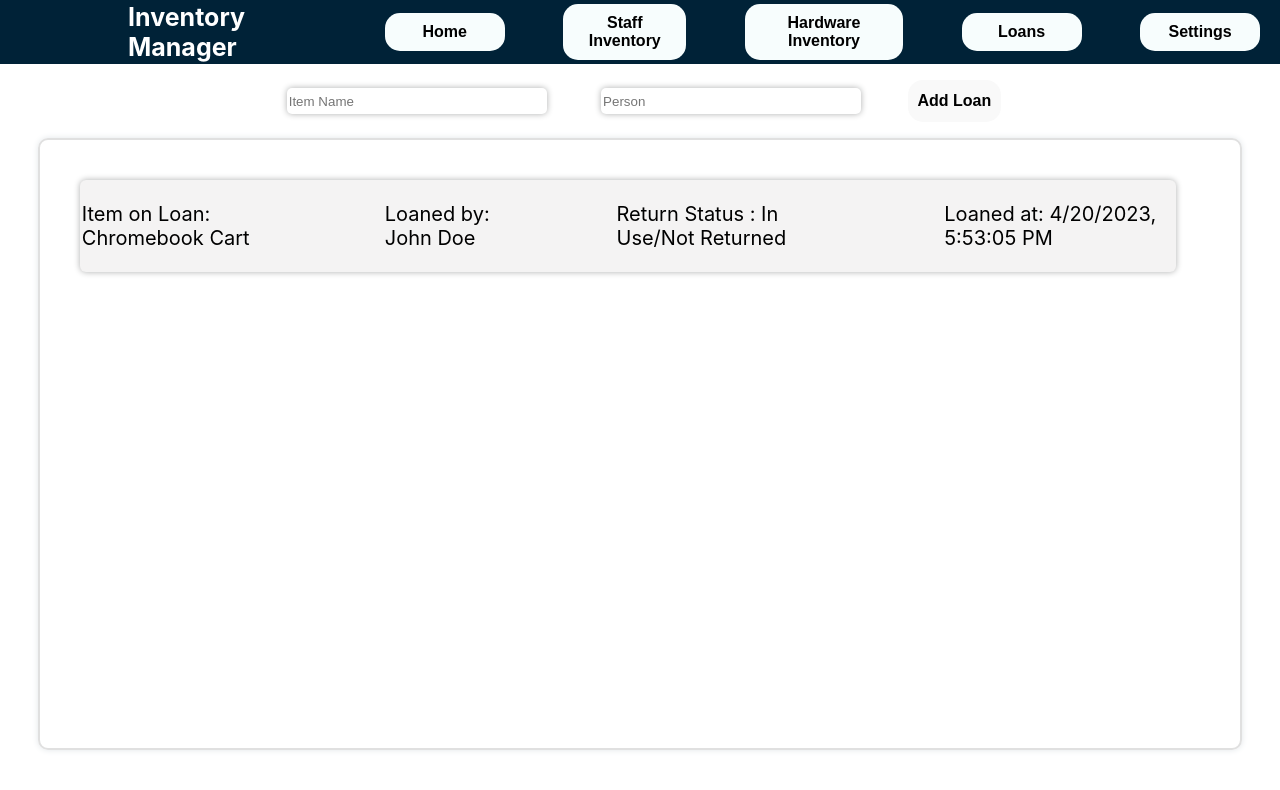
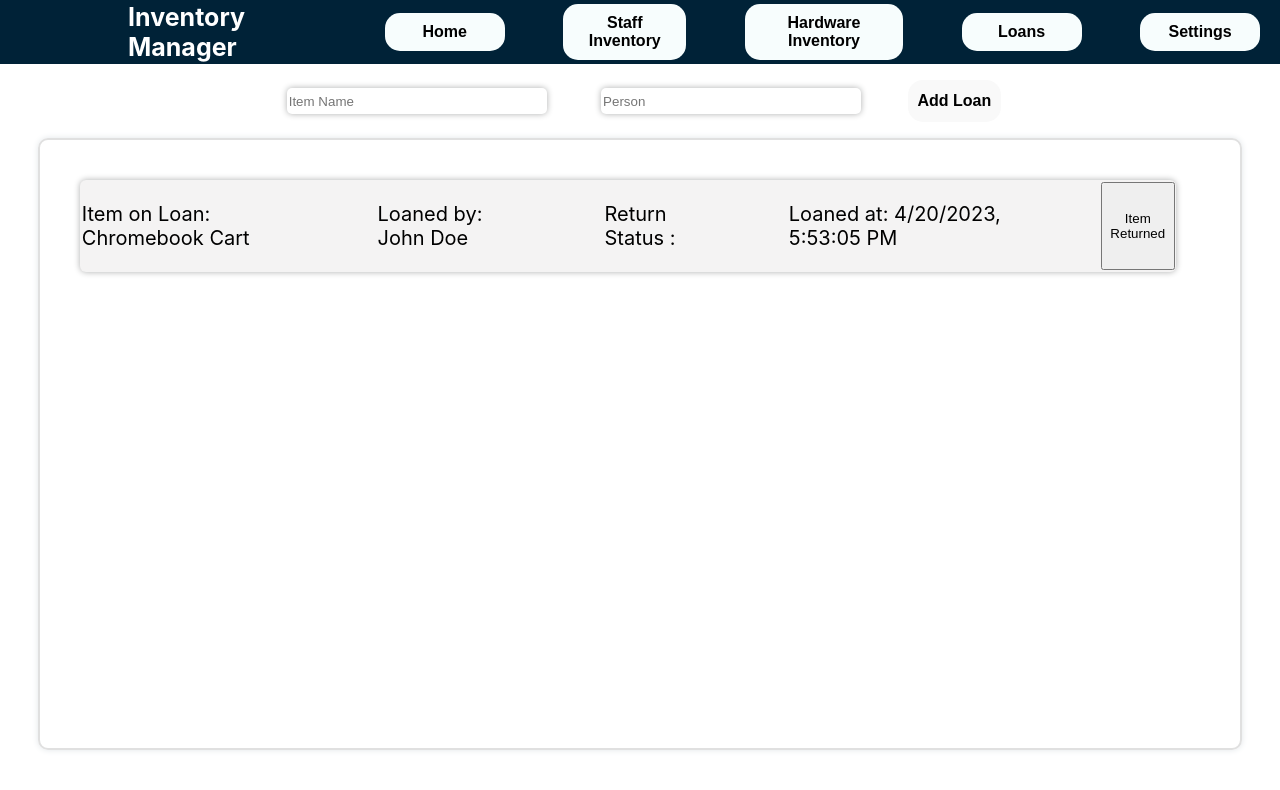
Before and after one commit to john-langlois/inventory-tracker, a React (Create React App) app in the folder client/: page /loans in a window 1280 px wide. Shown: the top 790 px of the page. Built offline with nearby package versions, Linux system fonts and the light colour scheme.

Commit message:
Return status updates on loans

```diff
--- a/client/src/components/Pages/Loans/DisplayLoans.js
+++ b/client/src/components/Pages/Loans/DisplayLoans.js
@@ -1,7 +1,7 @@
 import React from 'react'
 import './Loans.css'
 
-const DisplayLoans = ({Item, Person, Status, Date}) => {
+const DisplayLoans = ({Item, Person, Status, Date, returned}) => {
   return (
     <div className='track_row'>
         <div className='header'>
@@ -9,6 +9,7 @@ const DisplayLoans = ({Item, Person, Status, Date}) => {
             <p> Loaned by: {Person}</p>
             <p> Return Status : {Status}</p>
             <p> Loaned at: {Date}</p>
+            <button onClick = {returned}>Item Returned</button>
         </div>
     </div>
   )
--- a/client/src/components/Pages/Loans/Loans.js
+++ b/client/src/components/Pages/Loans/Loans.js
@@ -3,26 +3,45 @@ import Navbar from '../../Navbar/Navbar';
 import DisplayLoans from './DisplayLoans'
 
 const Loans = () => {
-    const [item, setItem] = useState();
-    const [person, setPerson] = useState();
-    const loans = [];
-    const loanObj = {}
+    const [item, setItem] = useState('');
+    const [person, setPerson] = useState('');
+    const [returned, setReturned] = useState(false);
+    const [status, setStatus] = useState('');
+    const date = new Date().toLocaleString();
 
-    const handleSubmit = () => {
+    const addLoan = () =>{
+        fetch('http://localhost:5000/loans', {
+            method: 'POST',
+            headers: {"Content-Type": "application/json"},
+            body: JSON.stringify({item, person, status, date})
+    })
+};
 
-        loanObj.item = item;
-        loanObj.person = person;
-        loanObj.status = "In Use/Not Returned"
-        loanObj.date = Date.toLocaleDateString(Date.now());
-        loans.push(loanObj);
-        console.log(loanObj)
+    //function that is called when loan is added
+    const handleSubmit = (e) => {
+        e.preventDefault();
+        setStatusMessage();
+        //addLoan();
     }
 
+    //sets item name
     const setItemName = (e) => {
         setItem(e.target.value)
     }
+    //sets person name
     const setPersonName = (e) => {
         setPerson(e.target.value)
+    }
+
+    //sets status of loan message
+    const setStatusMessage = () => {
+        setReturned(!returned);
+        if(!returned){
+            setStatus('In Use/Not Returned');
+        }
+        else{
+            setStatus('Returned');
+        }
     }
   return (
     <div>
@@ -31,7 +50,7 @@ const Loans = () => {
             {/* Might add functionality to search loans after
             <input className = "search_button" placeholder = "Search by Item or Person..."/>
             */}
-            <input value = {item} onChange= {setItemName} className = "search_button"placeholder = "Item Name" />
+            <input value = {item} onChange= {setItemName} className = "search_button" placeholder = "Item Name" />
             <input  value = {person} onChange = {setPersonName} className = "search_button" placeholder = "Person"/>
             <button onClick={handleSubmit} className='btn'>Add Loan</button>
         </form>
@@ -42,8 +61,9 @@ const Loans = () => {
                     <DisplayLoans
                     Item = "Chromebook Cart"
                     Person = "John Doe"
-                    Status = "In Use/Not Returned"
+                    Status = {status}
                     Date = {new Date().toLocaleString()}
+                    returned = {setStatusMessage}
                     />
                 </div>
             </div>
@@ -52,4 +72,5 @@ const Loans = () => {
   )
 }
 
+
 export default Loans;
```
Also changed, not shown: 1 other file (tests, documents, lock files or other folders).
